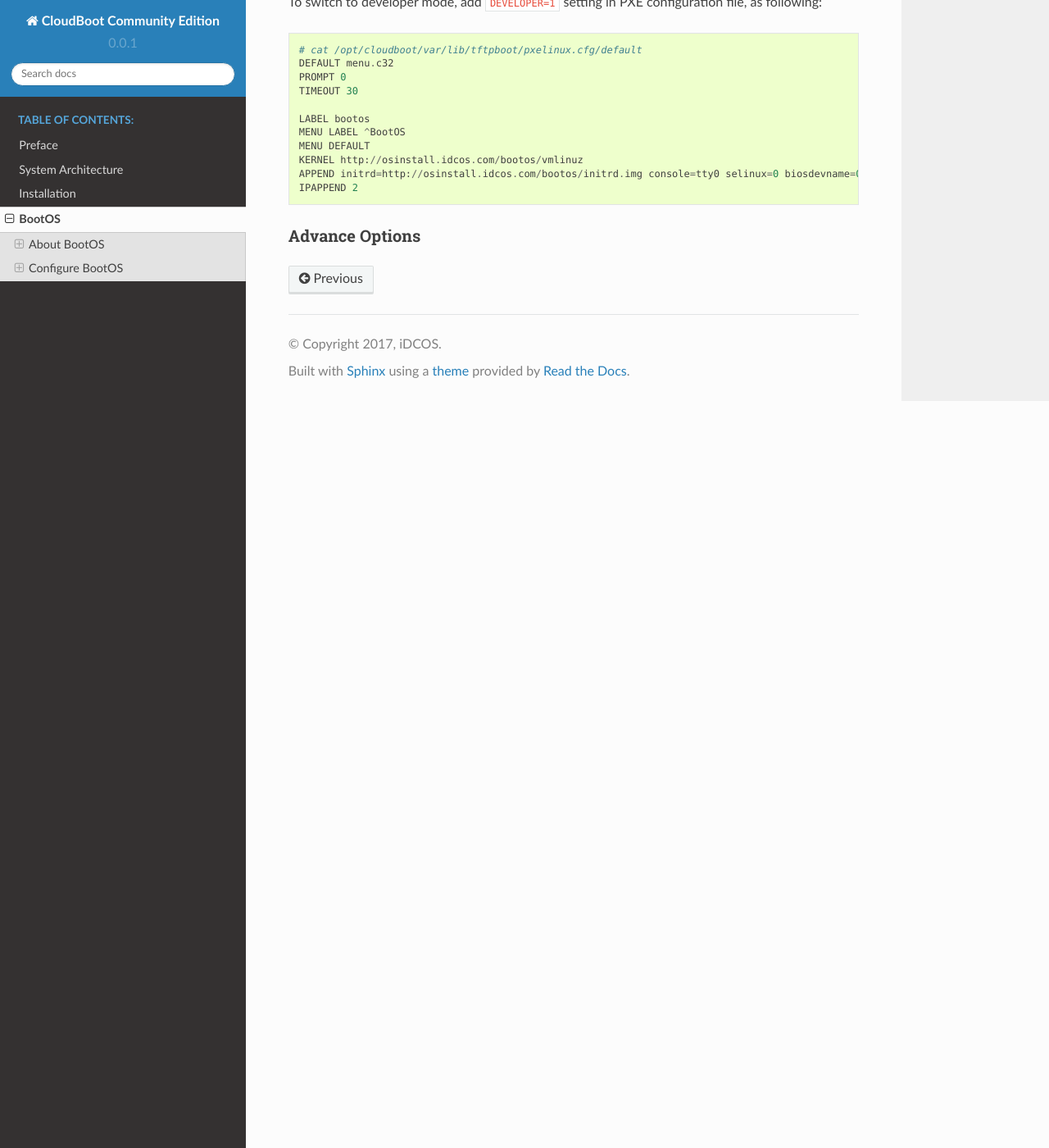
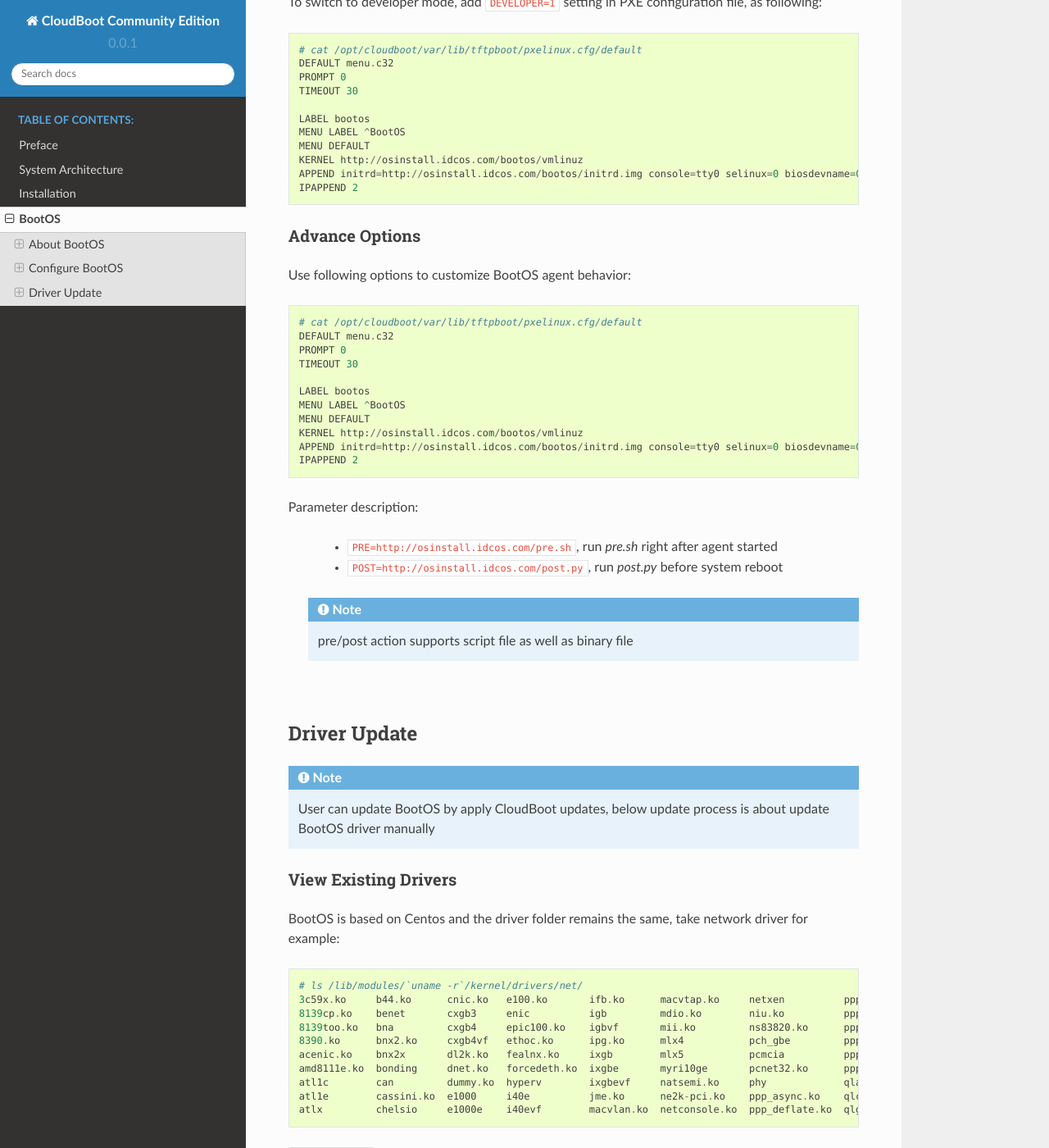
Before and after one commit to mt5225/cloudboot_doc_en, a Sphinx documentation site: the page built from source/bootos.rst, in a window 1280 px wide and 1400 px high, scrolled down 2071 px. Shown: the whole window at 82% size. Built offline with Sphinx 7.4.7 and the Read the Docs theme 2.0.0, drawn with Linux system fonts in a browser that asks for light colours; some of the changed text lies outside the part shown.

Commit message:
add more chapters

```diff
--- a/source/bootos.rst
+++ b/source/bootos.rst
@@ -63,7 +63,7 @@
     APPEND initrd=http://osinstall.idcos.com/bootos/initrd.img console=tty0 selinux=0 biosdevname=0 SERVER_ADDR=http://osinstall.idcos.com
     IPAPPEND 2
 
-Parameters in above boot configuration file:
+Parameter description:
 
     * ``TIMEOUT 30``, wait for 3 seconds before boot into BootOS
     * load vmlinuz and initrd.img by http instead of tftp
@@ -100,3 +100,49 @@
 
 Advance Options
 ^^^^^^^^^^^^^^^^
+
+Use following options to customize BootOS agent behavior::
+
+    # cat /opt/cloudboot/var/lib/tftpboot/pxelinux.cfg/default
+    DEFAULT menu.c32
+    PROMPT 0
+    TIMEOUT 30
+
+    LABEL bootos
+    MENU LABEL ^BootOS
+    MENU DEFAULT
+    KERNEL http://osinstall.idcos.com/bootos/vmlinuz
+    APPEND initrd=http://osinstall.idcos.com/bootos/initrd.img console=tty0 selinux=0 biosdevname=0 SERVER_ADDR=http://osinstall.idcos.com PRE=http://osinstall.idcos.com/pre.sh POST=http://osinstall.idcos.com/post.py
+    IPAPPEND 2
+
+Parameter description:
+
+    * ``PRE=http://osinstall.idcos.com/pre.sh``, run  *pre.sh* right after agent started
+    * ``POST=http://osinstall.idcos.com/post.py``, run *post.py* before system reboot
+
+ .. note::
+        pre/post action supports script file as well as binary file
+
+|
+
+Driver Update
+===============
+
+.. note::
+    User can update BootOS by apply CloudBoot updates, below update process is about update BootOS driver manually
+
+View Existing Drivers
+^^^^^^^^^^^^^^^^^^^^^^
+
+BootOS is based on Centos and the driver folder remains the same, take network driver for example::
+
+    # ls /lib/modules/`uname -r`/kernel/drivers/net/
+    3c59x.ko     b44.ko      cnic.ko   e100.ko       ifb.ko      macvtap.ko     netxen          ppp_generic.ko  r6040.ko    slhc.ko        tg3.ko           virtio_net.ko
+    8139cp.ko    benet       cxgb3     enic          igb         mdio.ko        niu.ko          ppp_mppe.ko     r8169.ko    slip.ko        tlan.ko          vmxnet3
+    8139too.ko   bna         cxgb4     epic100.ko    igbvf       mii.ko         ns83820.ko      pppoe.ko        s2io.ko     smsc9420.ko    tulip            vxge
+    8390.ko      bnx2.ko     cxgb4vf   ethoc.ko      ipg.ko      mlx4           pch_gbe         pppol2tp.ko     sc92031.ko  starfire.ko    tun.ko           vxlan.ko
+    acenic.ko    bnx2x       dl2k.ko   fealnx.ko     ixgb        mlx5           pcmcia          pppox.ko        sfc         sundance.ko    typhoon.ko       wan
+    amd8111e.ko  bonding     dnet.ko   forcedeth.ko  ixgbe       myri10ge       pcnet32.ko      ppp_synctty.ko  sis190.ko   sungem.ko      usb              wimax
+    atl1c        can         dummy.ko  hyperv        ixgbevf     natsemi.ko     phy             qla3xxx.ko      sis900.ko   sungem_phy.ko  veth.ko          wireless
+    atl1e        cassini.ko  e1000     i40e          jme.ko      ne2k-pci.ko    ppp_async.ko    qlcnic          skge.ko     sunhme.ko      via-rhine.ko     xen-netfront.ko
+    atlx         chelsio     e1000e    i40evf        macvlan.ko  netconsole.ko  ppp_deflate.ko  qlge            sky2.ko     tehuti.ko      via-velocity.ko
```
